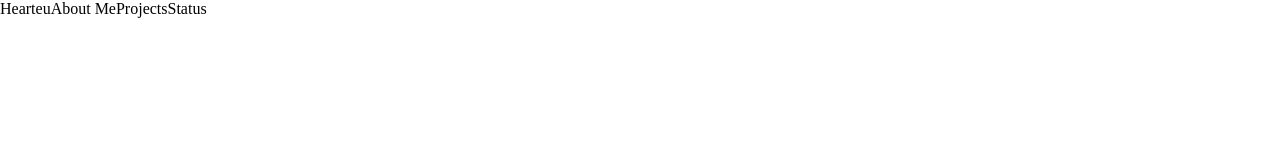
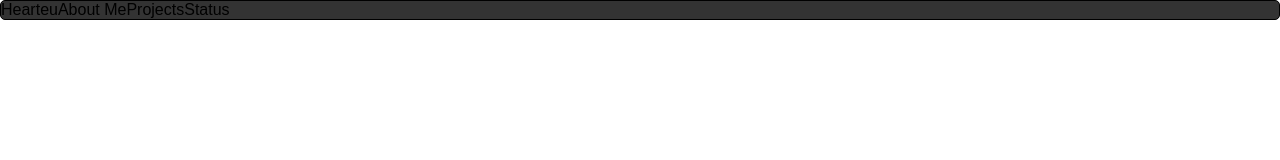
Before and after one commit to Hearteu/Portfolio, a plain HTML site: page index.html in a window 1280 px wide. Drawn offline with Linux system fonts and the light colour scheme.

Commit message:
navBar css

```diff
--- a/styles.css
+++ b/styles.css
@@ -71,3 +71,14 @@ meter {
 :where([draggable="true"]) {
     -webkit-user-drag: element;
 }
+
+.navBar{
+    position: fixed;
+    overflow: hidden;
+    background-color: #333;
+    font-family: Arial;
+    width: 100%;
+    margin: 0px;
+    border: 1px solid black;
+    border-radius: 5px;
+}
```
